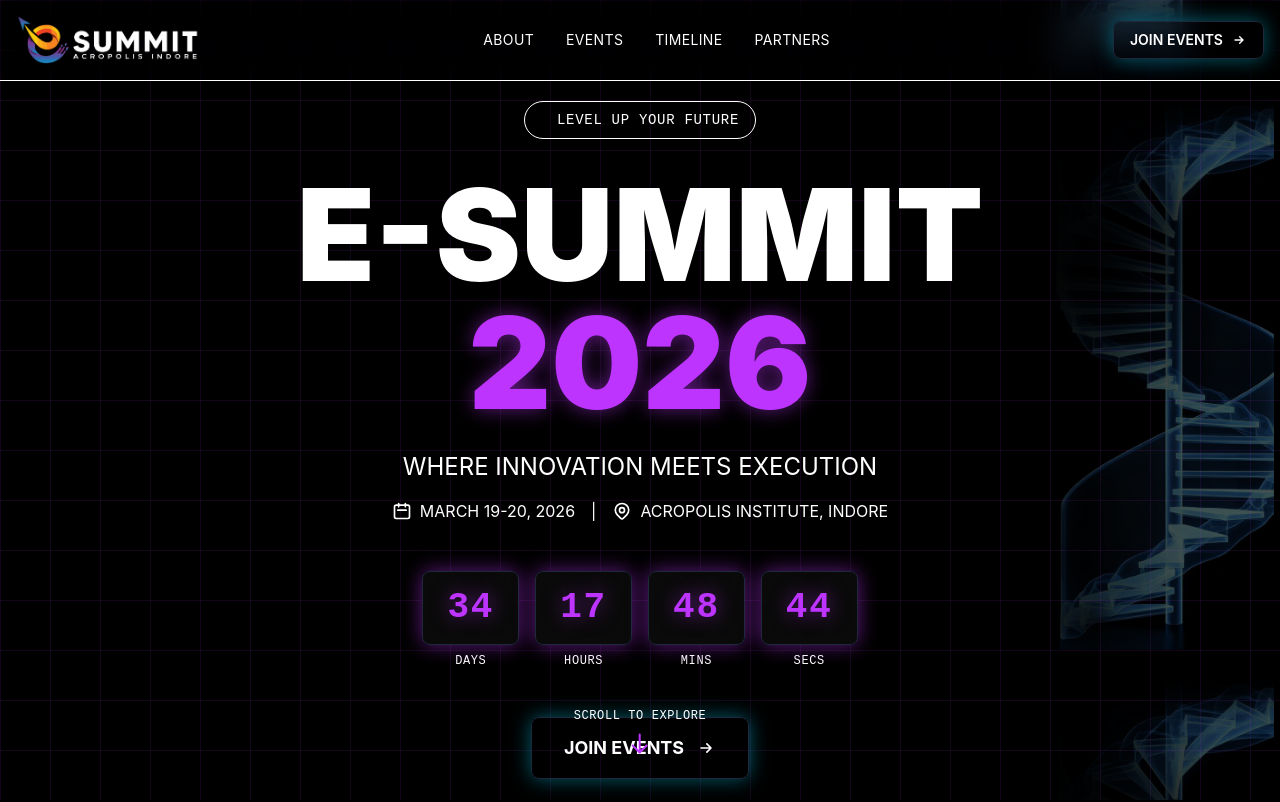
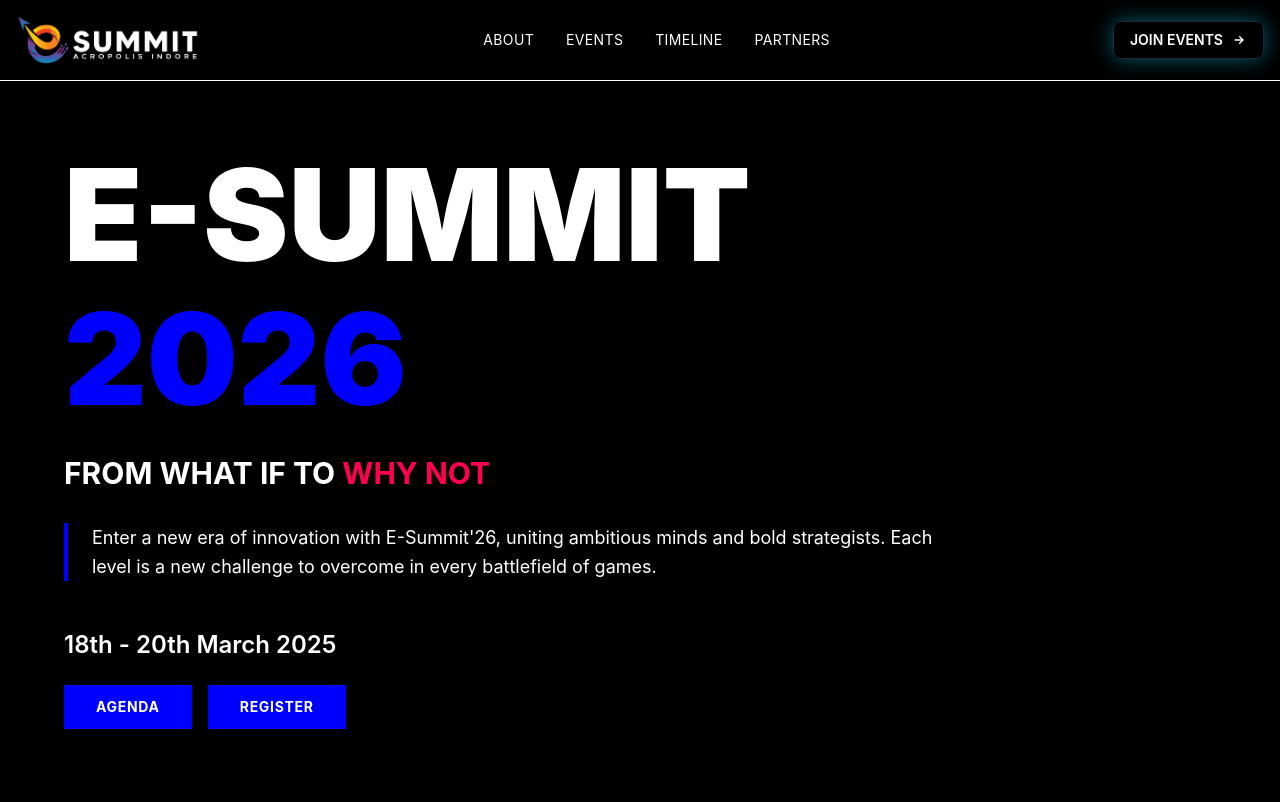
Before and after one commit to Ansh-mick27/AIIHFound_E_summit, a Next.js app: page / in a window 1280 px wide. Shown: the top 802 px of the page. Built offline with nearby package versions, Linux system fonts and the light colour scheme.

Commit message:
Restructure hero section to match reference design exactly

```diff
--- a/src/components/CyberpunkHero.tsx
+++ b/src/components/CyberpunkHero.tsx
@@ -1,149 +1,94 @@
 'use client';
 import { motion } from "framer-motion";
-import { useEffect, useState } from "react";
+import Link from "next/link";
 
 export default function CyberpunkHero() {
-    const [timeLeft, setTimeLeft] = useState({
-        days: 0,
-        hours: 0,
-        minutes: 0,
-        seconds: 0
-    });
-
-    useEffect(() => {
-        const targetDate = new Date('2026-03-19T00:00:00');
-
-        const updateCountdown = () => {
-            const now = new Date();
-            const difference = targetDate.getTime() - now.getTime();
-
-            if (difference > 0) {
-                setTimeLeft({
-                    days: Math.floor(difference / (1000 * 60 * 60 * 24)),
-                    hours: Math.floor((difference / (1000 * 60 * 60)) % 24),
-                    minutes: Math.floor((difference / 1000 / 60) % 60),
-                    seconds: Math.floor((difference / 1000) % 60)
-                });
-            }
-        };
-
-        updateCountdown();
-        const interval = setInterval(updateCountdown, 1000);
-        return () => clearInterval(interval);
-    }, []);
-
     return (
-        <section className="relative min-h-screen flex items-center justify-center overflow-hidden bg-grid">
-            {/* Background Glow */}
-            <div className="absolute inset-0 flex items-center justify-center opacity-20">
-                <div className="w-[800px] h-[800px] bg-gradient-radial from-accent-primary/30 to-transparent rounded-full blur-3xl" />
-            </div>
-
-            <div className="relative z-10 text-center px-6 pt-20">
-                {/* Level Up Badge */}
-                <motion.div
-                    initial={{ opacity: 0, y: -20 }}
-                    animate={{ opacity: 1, y: 0 }}
-                    className="inline-flex items-center gap-2 px-4 py-2 rounded-full border border-accent-secondary bg-accent-secondary/10 mb-8"
-                >
-                    <div className="w-2 h-2 rounded-full bg-accent-secondary animate-pulse" />
-                    <span className="text-sm uppercase font-mono-terminal text-accent-secondary">LEVEL UP YOUR FUTURE</span>
-                </motion.div>
-
-                {/* Main Title */}
+        <section className="min-h-screen flex items-center justify-start px-8 md:px-16 pt-20 bg-black text-white">
+            <div className="max-w-4xl">
+                {/* E-SUMMIT Title */}
                 <motion.h1
                     initial={{ opacity: 0, y: 20 }}
                     animate={{ opacity: 1, y: 0 }}
-                    transition={{ delay: 0.2 }}
-                    className="text-7xl md:text-9xl font-black uppercase mb-6"
+                    transition={{ duration: 0.6 }}
+                    className="text-7xl md:text-9xl font-black uppercase leading-none mb-4"
                 >
                     E-SUMMIT
-                    <span className="block text-glow-purple">2026</span>
                 </motion.h1>
 
-                {/* Subtitle */}
-                <motion.p
-                    initial={{ opacity: 0 }}
-                    animate={{ opacity: 1 }}
-                    transition={{ delay: 0.4 }}
-                    className="text-xl md:text-2xl text-text-secondary mb-4"
+                {/* 2026 in Blue */}
+                <motion.div
+                    initial={{ opacity: 0, y: 20 }}
+                    animate={{ opacity: 1, y: 0 }}
+                    transition={{ duration: 0.6, delay: 0.1 }}
+                    className="text-7xl md:text-9xl font-black mb-8"
+                    style={{ color: '#0000FF' }}
                 >
-                    WHERE INNOVATION MEETS EXECUTION
-                </motion.p>
-
-                {/* Dates & Venue */}
-                <motion.div
-                    initial={{ opacity: 0 }}
-                    animate={{ opacity: 1 }}
-                    transition={{ delay: 0.6 }}
-                    className="flex flex-col md:flex-row items-center justify-center gap-4 text-text-muted mb-12"
-                >
-                    <span className="flex items-center gap-2">
-                        <svg className="w-5 h-5" fill="none" viewBox="0 0 24 24" stroke="currentColor">
-                            <path strokeLinecap="round" strokeLinejoin="round" strokeWidth={2} d="M8 7V3m8 4V3m-9 8h10M5 21h14a2 2 0 002-2V7a2 2 0 00-2-2H5a2 2 0 00-2 2v12a2 2 0 002 2z" />
-                        </svg>
-                        MARCH 19-20, 2026
-                    </span>
-                    <span className="hidden md:block">|</span>
-                    <span className="flex items-center gap-2">
-                        <svg className="w-5 h-5" fill="none" viewBox="0 0 24 24" stroke="currentColor">
-                            <path strokeLinecap="round" strokeLinejoin="round" strokeWidth={2} d="M17.657 16.657L13.414 20.9a1.998 1.998 0 01-2.827 0l-4.244-4.243a8 8 0 1111.314 0z" />
-                            <path strokeLinecap="round" strokeLinejoin="round" strokeWidth={2} d="M15 11a3 3 0 11-6 0 3 3 0 016 0z" />
-                        </svg>
-                        ACROPOLIS INSTITUTE, INDORE
-                    </span>
+                    2026
                 </motion.div>
 
-                {/* Countdown Timer */}
+                {/* Tagline */}
+                <motion.h2
+                    initial={{ opacity: 0, y: 20 }}
+                    animate={{ opacity: 1, y: 0 }}
+                    transition={{ duration: 0.6, delay: 0.2 }}
+                    className="text-2xl md:text-3xl font-bold uppercase mb-8"
+                >
+                    FROM WHAT IF TO <span style={{ color: '#FF0050' }}>WHY NOT</span>
+                </motion.h2>
+
+                {/* Description with Blue Border */}
                 <motion.div
-                    initial={{ opacity: 0, scale: 0.9 }}
-                    animate={{ opacity: 1, scale: 1 }}
-                    transition={{ delay: 0.8 }}
-                    className="flex items-center justify-center gap-4 mb-12"
+                    initial={{ opacity: 0, y: 20 }}
+                    animate={{ opacity: 1, y: 0 }}
+                    transition={{ duration: 0.6, delay: 0.3 }}
+                    className="border-l-4 pl-6 mb-12"
+                    style={{ borderColor: '#0000FF' }}
                 >
-                    {[
-                        { value: timeLeft.days, label: 'DAYS' },
-                        { value: timeLeft.hours, label: 'HOURS' },
-                        { value: timeLeft.minutes, label: 'MINS' },
-                        { value: timeLeft.seconds, label: 'SECS' }
-                    ].map((item, index) => (
-                        <div key={item.label} className="flex flex-col items-center">
-                            <div className="glass-card glow-border-purple px-6 py-4 rounded-lg min-w-[80px]">
-                                <span className="text-4xl font-black text-glow-purple font-mono-terminal">
-                                    {String(item.value).padStart(2, '0')}
-                                </span>
-                            </div>
-                            <span className="text-xs text-text-muted mt-2 font-mono-terminal">{item.label}</span>
-                        </div>
-                    ))}
+                    <p className="text-base md:text-lg leading-relaxed">
+                        Enter a new era of innovation with E-Summit'26, uniting ambitious minds and bold strategists. Each level is a new challenge to overcome in every battlefield of games.
+                    </p>
                 </motion.div>
 
-                {/* CTA Button */}
-                <motion.button
+                {/* Date */}
+                <motion.div
                     initial={{ opacity: 0, y: 20 }}
                     animate={{ opacity: 1, y: 0 }}
-                    transition={{ delay: 1 }}
-                    whileHover={{ scale: 1.05 }}
-                    className="px-8 py-4 rounded-lg glow-border-cyan text-lg uppercase font-bold hover:bg-accent-secondary/10 transition-all"
+                    transition={{ duration: 0.6, delay: 0.4 }}
+                    className="text-xl md:text-2xl font-semibold mb-6"
                 >
-                    <span className="flex items-center gap-3">
-                        JOIN EVENTS
-                        <svg className="w-5 h-5" fill="none" viewBox="0 0 24 24" stroke="currentColor">
-                            <path strokeLinecap="round" strokeLinejoin="round" strokeWidth={2} d="M13 7l5 5m0 0l-5 5m5-5H6" />
-                        </svg>
-                    </span>
-                </motion.button>
+                    18th - 20th March 2025
+                </motion.div>
 
-                {/* Scroll Indicator */}
+                {/* Action Buttons */}
                 <motion.div
-                    animate={{ y: [0, 10, 0] }}
-                    transition={{ repeat: Infinity, duration: 2 }}
-                    className="absolute bottom-8 left-1/2 -translate-x-1/2 flex flex-col items-center gap-2"
+                    initial={{ opacity: 0, y: 20 }}
+                    animate={{ opacity: 1, y: 0 }}
+                    transition={{ duration: 0.6, delay: 0.5 }}
+                    className="flex gap-4"
                 >
-                    <span className="text-xs text-text-muted font-mono-terminal">SCROLL TO EXPLORE</span>
-                    <svg className="w-6 h-6 text-accent" fill="none" viewBox="0 0 24 24" stroke="currentColor">
-                        <path strokeLinecap="round" strokeLinejoin="round" strokeWidth={2} d="M19 14l-7 7m0 0l-7-7m7 7V3" />
-                    </svg>
+                    <Link href="#agenda">
+                        <button
+                            className="px-8 py-3 font-bold uppercase text-sm tracking-wider transition-all hover:scale-105"
+                            style={{
+                                backgroundColor: '#0000FF',
+                                color: 'white'
+                            }}
+                        >
+                            AGENDA
+                        </button>
+                    </Link>
+                    <Link href="#register">
+                        <button
+                            className="px-8 py-3 font-bold uppercase text-sm tracking-wider transition-all hover:scale-105"
+                            style={{
+                                backgroundColor: '#0000FF',
+                                color: 'white'
+                            }}
+                        >
+                            REGISTER
+                        </button>
+                    </Link>
                 </motion.div>
             </div>
         </section>
```
